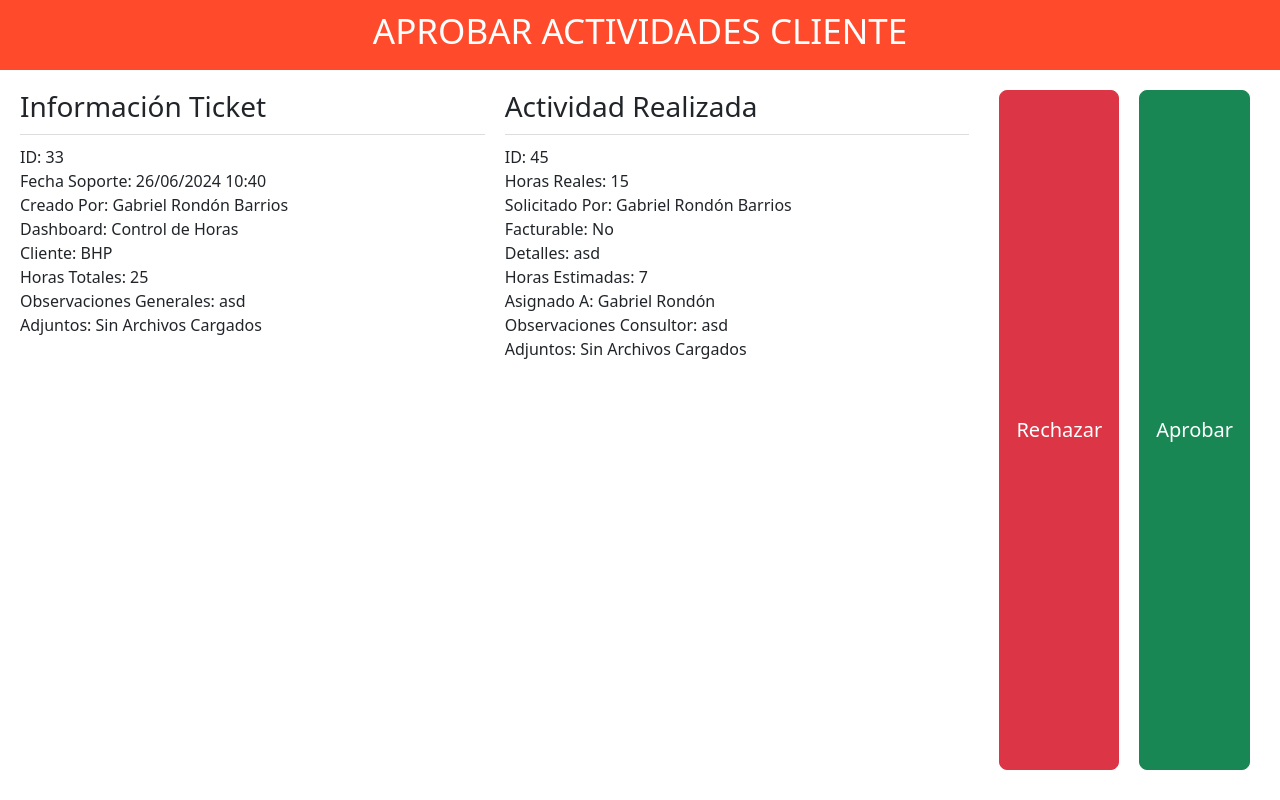
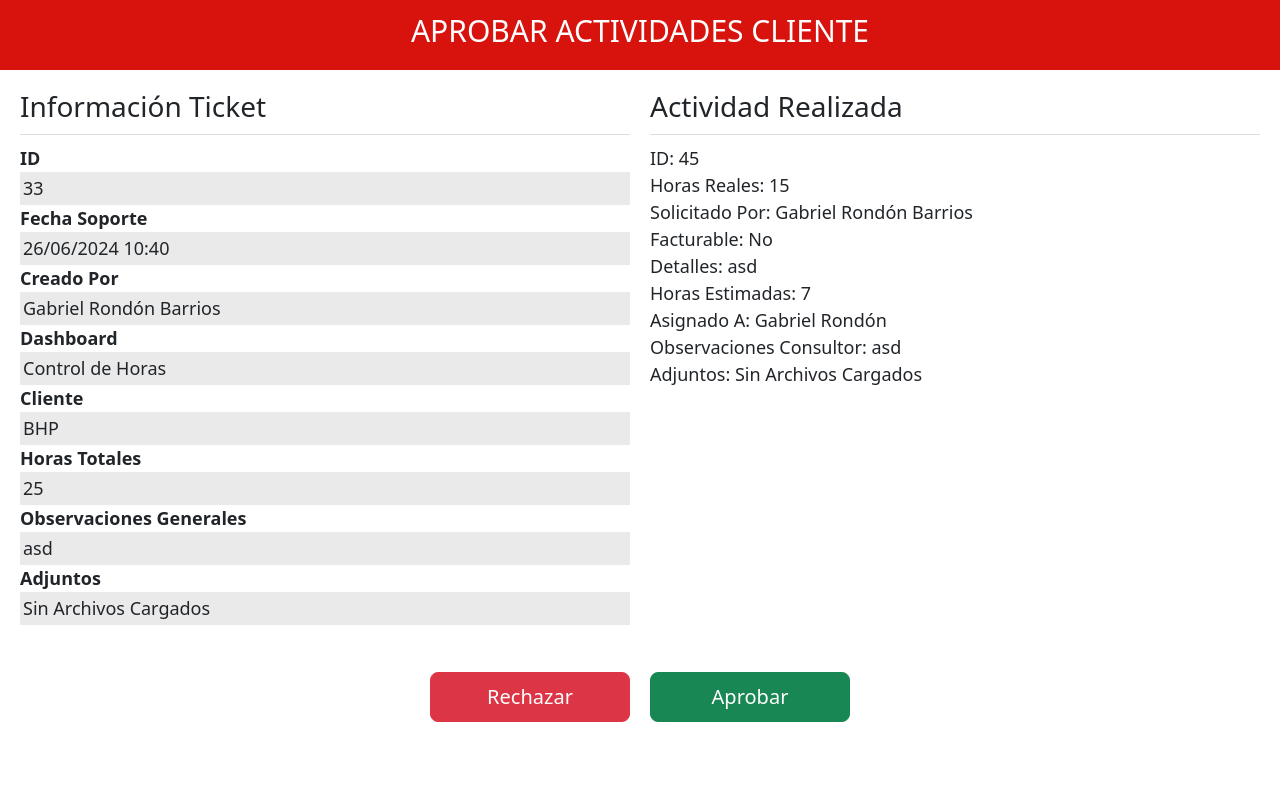
Before and after one commit to marquina2014/Proyecto_Poolso, a React (Vite) app: page / in a window 1280 px wide. Built offline with nearby package versions, Linux system fonts and the light colour scheme.

Commit message:
fixed gabo estilos

```diff
--- a/src/Actividad.jsx
+++ b/src/Actividad.jsx
@@ -37,6 +37,41 @@ function Actividad() {
     handleClose();
   };
 
+  const ticket = [
+    {
+      title: 'ID',
+      value: '33'
+    },
+    {
+      title: 'Fecha Soporte',
+      value: '26/06/2024 10:40'
+    },
+    {
+      title: 'Creado Por',
+      value: 'Gabriel Rondón Barrios'
+    },
+    {
+      title: 'Dashboard',
+      value: 'Control de Horas'
+    },
+    {
+      title: 'Cliente',
+      value: 'BHP'
+    },
+    {
+      title: 'Horas Totales',
+      value: '25'
+    },
+    {
+      title: 'Observaciones Generales',
+      value: 'asd'
+    },
+    {
+      title: 'Adjuntos',
+      value: 'Sin Archivos Cargados'
+    }
+  ]
+
   return (
     <div className="approval-container">
       <div className="header">
@@ -48,16 +83,14 @@ function Actividad() {
           <div className="section-content">
             <div className="row">
               <div className="column">
-                <div>ID: 33</div>
-                <div>Fecha Soporte: 26/06/2024 10:40</div>
-                <div>Creado Por: Gabriel Rondón Barrios</div>
-                <div>Dashboard: Control de Horas</div>
+                {
+                  ticket.map(item=>
+                    <div>
+                      <div className='inputLabel'>{item.title}</div>
+                      <div className='inputValue'>{item.value}</div>
                     </div>
-              <div className="column">
-                <div>Cliente: BHP</div>
-                <div>Horas Totales: 25</div>
-                <div>Observaciones Generales: asd</div>
-                <div>Adjuntos: Sin Archivos Cargados</div>
+                  )
+                }
               </div>
             </div>
           </div>
@@ -82,14 +115,15 @@ function Actividad() {
             </div>
           </div>
         </div>
+
+      </div>
       <div className="buttons">
-          <button className="btn btn-danger btn-lg mr-2" onClick={() => handleShow('Rechazar Actividad')}>
+        <button className="btnAproval btn btn-danger btn-lg mr-2" onClick={() => handleShow('Rechazar Actividad')}>
           Rechazar
         </button>
-          <button className="btn btn-success btn-lg" onClick={() => handleShow('Aprobar Actividad')}>
+        <button className="btnAproval btn btn-success btn-lg" onClick={() => handleShow('Aprobar Actividad')}>
           Aprobar
         </button>
-        </div>
       </div>
 
       <Modal show={modalShow} onHide={handleClose} centered>
@@ -111,14 +145,15 @@ function Actividad() {
           </Modal.Body>
           <Modal.Footer>
             {modalTitle === 'Rechazar Actividad' && (
-              <Button variant="danger" onClick={handleReject}>
+              <button onClick={handleReject} className=" btn btn-danger btn-lg mr-2" >
                 Rechazar
-              </Button>
+              </button>
+
             )}
              {modalTitle === 'Aprobar Actividad' && (
-              <Button variant="success" onClick={handleApprove}>
+              <button onClick={handleApprove} className=" btn btn-success btn-lg">
                 Aprobar
-              </Button>
+              </button>
             )}
             <Button variant="secondary" onClick={handleClose}>
               Cerrar
--- a/src/index.css
+++ b/src/index.css
@@ -1,4 +1,6 @@
-
+:root{
+  --main-color: #d8120c;
+}
 
 .approval-container {
   width: 100%;
@@ -12,14 +14,17 @@
 }
 
 .header {
-  background-color: #ff4b2b;
+  background-color: var(--main-color);
   color: white;
-  padding: 10px;
+  height: 70px;
+  display: flex;
+  justify-content: center;
+  align-items: center;
   text-align: center;
 }
 
 .Titulo {
-  font-size: 35px !important;
+  font-size: 30px !important;
 }
 
 .approval-box {
@@ -47,17 +52,23 @@
   display: flex;
   justify-content: center;
   gap: 20px; /* Ajuste para mantener separación en pantallas pequeñas */
-  margin-top: -10px;
-  padding: 10px;
+  flex-grow: 10;
 }
 
 .btn {
   font-family: 'Poppins', sans-serif;
   font-weight: 600;
   border: none;
-  border-radius: 30px;
+  border-radius: 40px;
   cursor: pointer;
+  width: 200px;
   transition: all 0.3s ease;
+}
+
+.btnAproval{
+  width: 200px;
+  height: 50px;
+
 }
 
 .btn-danger {
@@ -120,3 +131,20 @@ textarea.form-control {
     font-size: 25px !important; /* Ajusta el tamaño de la fuente del título en pantallas pequeñas */
   }
 }
+
+.column{
+  font-size: 18px;
+}
+
+.inputLabel{
+  font-weight: bold;
+}
+.inputValue{
+  padding: 3px;
+  background: #eaeaea;
+}
+
+.btnModalContainer{
+  display: flex;
+  justify-content: center;
+}
```
Lines whose indentation alone changed are shown as unchanged.
